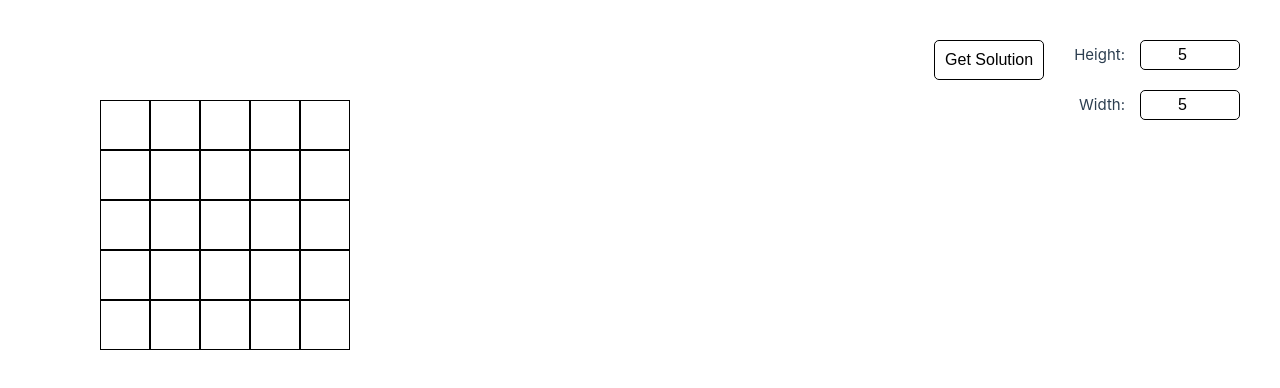
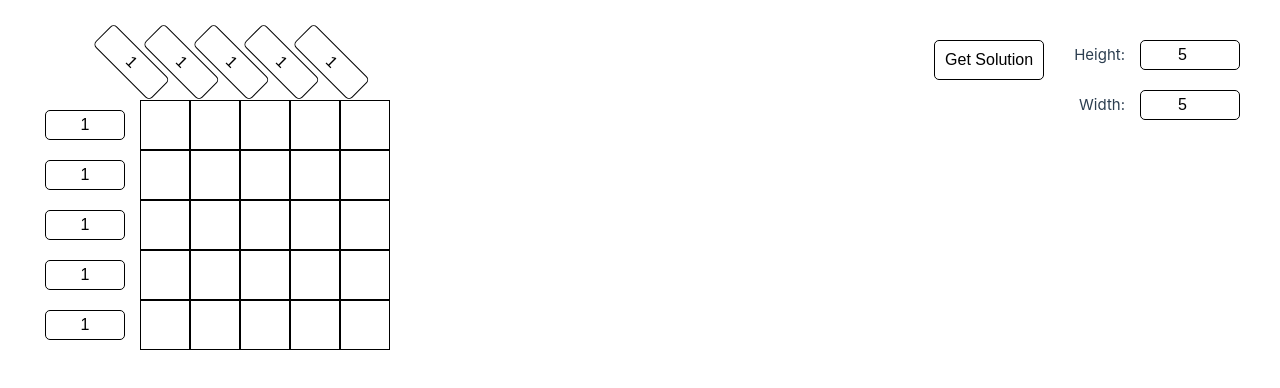
Before and after one commit to nknguyenhc/nonogram, a Vue app in the folder frontend/: page / in a window 1280 px wide. Shown: the top 388 px of the page. Built offline with nearby package versions, Linux system fonts and the light colour scheme.

Commit message:
Add constraints

```diff
--- a/frontend/src/App.vue
+++ b/frontend/src/App.vue
@@ -19,6 +19,36 @@ const toggleCell = (row: number, col: number) => {
   }
 };
 
+const rowConstraints = ref<number[][]>([[1], [1], [1], [1], [1]]);
+const setRowConstraint = (index: number, constraint: string) => {
+  const parts = constraint
+    .trim()
+    .split(' ')
+    .map((part) => parseInt(part));
+  for (const part of parts) {
+    if (isNaN(part)) {
+      setTimeout(() => alert('Invalid row constraint!'));
+      return;
+    }
+  }
+  rowConstraints.value[index] = parts;
+};
+
+const colConstraints = ref<number[][]>([[1], [1], [1], [1], [1]]);
+const setColConstraint = (index: number, constraint: string) => {
+  const parts = constraint
+    .trim()
+    .split(' ')
+    .map((part) => parseInt(part));
+  for (const part of parts) {
+    if (isNaN(part)) {
+      setTimeout(() => alert('Invalid column constraint!'));
+      return;
+    }
+  }
+  colConstraints.value[index] = parts;
+};
+
 const height = computed(() => board.value.length);
 const setHeight = (height: number) => {
   if (height <= 0) {
@@ -27,12 +57,19 @@ const setHeight = (height: number) => {
   }
   if (height <= board.value.length) {
     board.value = board.value.slice(0, height);
+    rowConstraints.value = rowConstraints.value.slice(0, height);
   } else {
     board.value = [
       ...board.value,
       ...Array.from({ length: height - board.value.length }, () =>
         Array.from({ length: board.value[0].length }, () => false),
       ),
+    ];
+    rowConstraints.value = [
+      ...rowConstraints.value,
+      ...Array.from({ length: height - rowConstraints.value.length }, () => [
+        1,
+      ]),
     ];
   }
 };
@@ -45,11 +82,16 @@ const setWidth = (width: number) => {
   }
   if (width <= board.value[0].length) {
     board.value = board.value.map((row) => row.slice(0, width));
+    colConstraints.value = colConstraints.value.slice(0, width);
   } else {
     board.value = board.value.map((row) => [
       ...row,
       ...Array.from({ length: width - row.length }, () => false),
     ]);
+    colConstraints.value = [
+      ...colConstraints.value,
+      ...Array.from({ length: width - colConstraints.value.length }, () => [1]),
+    ];
   }
 };
 
@@ -82,7 +124,14 @@ const getSolution = () => {
 
 <template>
   <div class="app">
-    <Board :board :toggleCell />
+    <Board
+      :board
+      :toggleCell
+      :rowConstraints
+      :colConstraints
+      :setRowConstraint
+      :setColConstraint
+    />
     <Controller :height :setHeight :width :setWidth :getSolution />
   </div>
 </template>
--- a/frontend/src/components/Board.vue
+++ b/frontend/src/components/Board.vue
@@ -4,6 +4,10 @@ import Cell from './Cell.vue';
 const props = defineProps<{
   board: ('X' | boolean)[][];
   toggleCell: (row: number, col: number) => void;
+  rowConstraints: number[][];
+  colConstraints: number[][];
+  setRowConstraint: (index: number, constraint: string) => void;
+  setColConstraint: (index: number, constraint: string) => void;
 }>();
 </script>
 
@@ -15,6 +19,20 @@ const props = defineProps<{
         :key="cellIndex"
         :data="cell"
         :toggleCell="() => toggleCell(rowIndex, cellIndex)"
+        :rowConstraint="cellIndex === 0 ? rowConstraints[rowIndex] : undefined"
+        :colConstraint="rowIndex === 0 ? colConstraints[cellIndex] : undefined"
+        :setRowConstraint="
+          cellIndex === 0
+            ? (constraint: string) =>
+                props.setRowConstraint(rowIndex, constraint)
+            : undefined
+        "
+        :setColConstraint="
+          rowIndex === 0
+            ? (constraint: string) =>
+                props.setColConstraint(cellIndex, constraint)
+            : undefined
+        "
       />
     </div>
   </div>
@@ -24,7 +42,7 @@ const props = defineProps<{
 .board {
   display: flex;
   flex-direction: column;
-  padding: 60px;
+  padding: 60px 0px 0px 100px;
 }
 .row {
   display: flex;
--- a/frontend/src/components/Cell.vue
+++ b/frontend/src/components/Cell.vue
@@ -1,10 +1,16 @@
 <script setup lang="ts">
 import { ref } from 'vue';
 import Cross from './Cross.vue';
+import RowConstraint from './RowConstraint.vue';
+import ColConstraint from './ColConstraint.vue';
 
 const props = defineProps<{
   data: 'X' | boolean;
   toggleCell: () => void;
+  rowConstraint?: number[];
+  colConstraint?: number[];
+  setRowConstraint?: (constraint: string) => void;
+  setColConstraint?: (constraint: string) => void;
 }>();
 
 const cellWidth = ref('50px');
@@ -16,6 +22,16 @@ const cellWidth = ref('50px');
     @click="props.toggleCell"
   >
     <Cross v-if="props.data === 'X'" :width="cellWidth" />
+    <RowConstraint
+      v-if="rowConstraint && setRowConstraint"
+      :rowConstraint
+      :setRowConstraint
+    />
+    <ColConstraint
+      v-if="colConstraint && setColConstraint"
+      :colConstraint
+      :setColConstraint
+    />
   </div>
 </template>
 
@@ -26,6 +42,7 @@ const cellWidth = ref('50px');
   height: v-bind(cellWidth);
   border: 1px solid black;
   text-align: center;
+  position: relative;
 }
 .chosen {
   background-color: lightblue;
--- /dev/null
+++ b/frontend/src/components/ColConstraint.vue
@@ -0,0 +1,37 @@
+<script setup lang="ts">
+defineProps<{
+  colConstraint: number[];
+  setColConstraint: (constraint: string) => void;
+}>();
+</script>
+
+<template>
+  <div class="col-constraint" @click="(event) => event.stopPropagation()">
+    <input
+      type="text"
+      value="1"
+      @input="
+        (event) => setColConstraint((event.target as HTMLInputElement).value)
+      "
+    />
+  </div>
+</template>
+
+<style scoped>
+.col-constraint {
+  position: absolute;
+  right: 0;
+  top: 0;
+  transform: translate(-40px, -100%) rotate(45deg);
+  transform-origin: right bottom;
+}
+input {
+  width: 80px;
+  height: 30px;
+  font-size: 16px;
+  padding: 5px;
+  border-radius: 5px;
+  border: 1px solid black;
+  text-align: center;
+}
+</style>
--- /dev/null
+++ b/frontend/src/components/RowConstraint.vue
@@ -0,0 +1,36 @@
+<script setup lang="ts">
+defineProps<{
+  rowConstraint: number[];
+  setRowConstraint: (constraint: string) => void;
+}>();
+</script>
+
+<template>
+  <div class="row-constraint" @click="(event) => event.stopPropagation()">
+    <input
+      type="text"
+      value="1"
+      @input="
+        (event) => setRowConstraint((event.target as HTMLInputElement).value)
+      "
+    />
+  </div>
+</template>
+
+<style scoped>
+.row-constraint {
+  position: absolute;
+  left: 0;
+  top: 50%;
+  transform: translate(-120%, -50%);
+}
+input {
+  width: 80px;
+  height: 30px;
+  font-size: 16px;
+  padding: 5px;
+  border-radius: 5px;
+  border: 1px solid black;
+  text-align: center;
+}
+</style>
```
